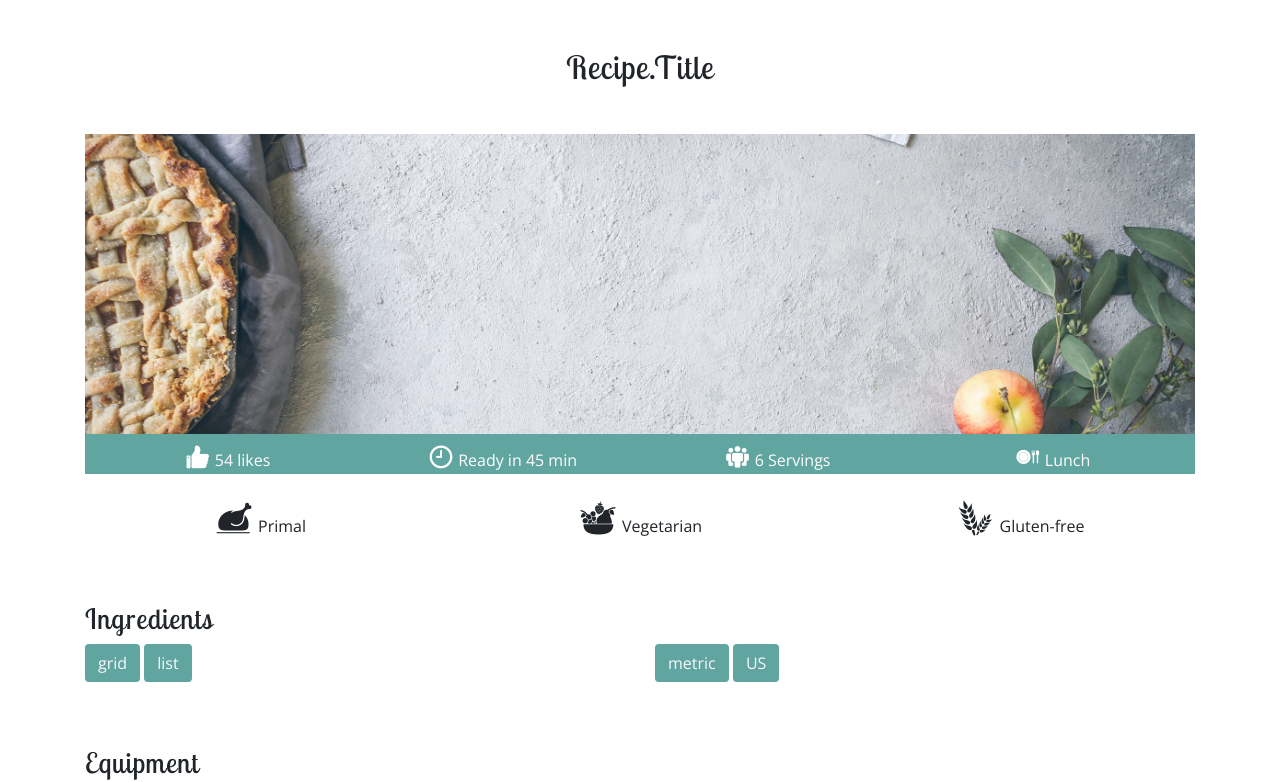
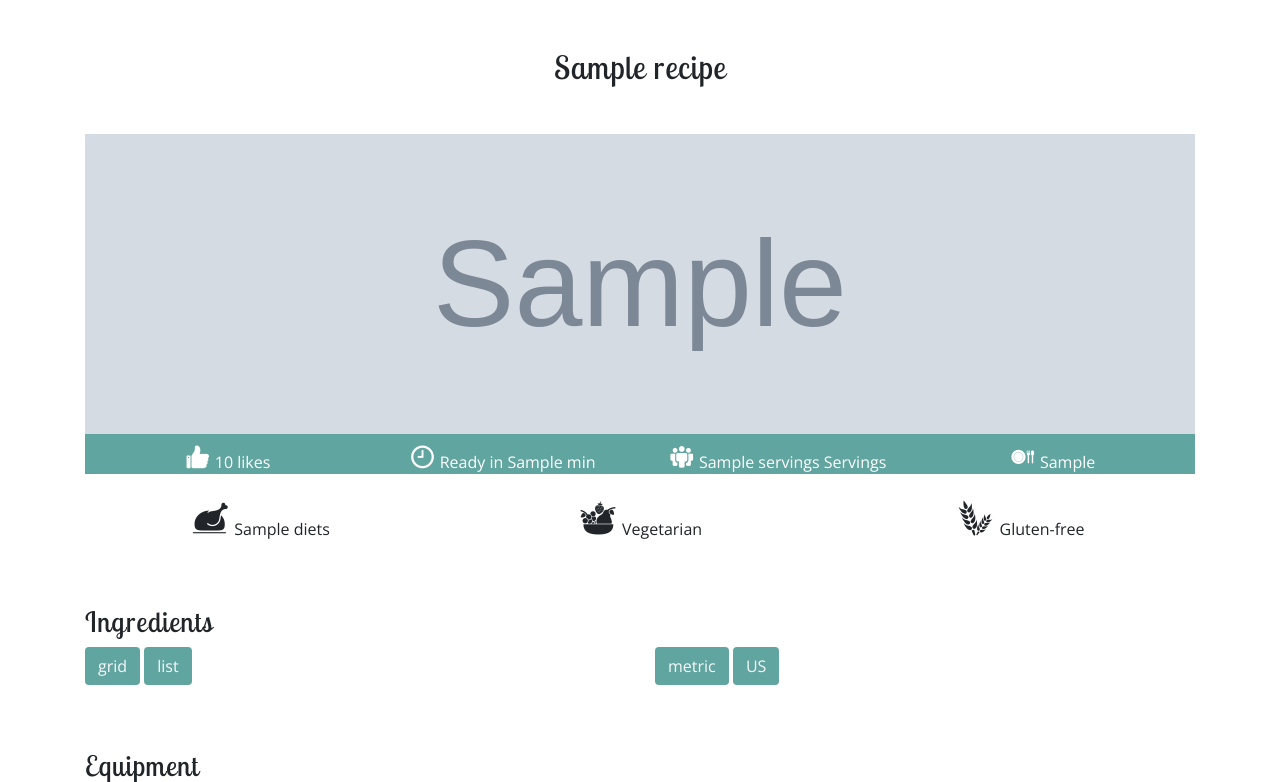
Before and after one commit to Camila-Ribeiro/My-Cookbook_Milestone-Project, a Flask app: page /recipe_details in a window 1280 px wide. Shown: the part 56-838 px from the top of the page. Run offline with Flask 2, Linux system fonts and the light colour scheme; grey boxes marked "Sample" are stand-in pictures; a database or web service that is not in the repository returns one stand-in record (values such as "Sample title"); data that the repository does not hold is empty; some libraries are stand-ins or nearby versions.

Commit message:
refactored recipe_details func on app.py, added jinja template to recipes.html and added styles to css.

```diff
--- a/app.py
+++ b/app.py
@@ -49,6 +49,15 @@ def get_allRecipes():
     return render_template('all-recipes.html', types=types)
 
 
+@app.route('/recipe_details', methods=['GET'])
+def recipe_details():
+    res = requests.get(
+        'https://api.spoonacular.com/recipes/random?number=10&apiKey='+api_key+'')
+    obj = res.json()
+    details = obj['recipes']
+    return render_template('recipe-details.html', details=details)
+
+
 @app.route('/get_signIn')
 def get_signIn():
     return render_template('sign-in.html')
@@ -63,11 +72,6 @@ def add_recipes():
 @app.route('/my_recipes', methods=['GET'])
 def my_recipes():
     return render_template('my-recipes.html')
-
-
-@app.route('/recipe_details', methods=['GET'])
-def recipe_details():
-    return render_template('recipe-details.html')
 
 
 @app.route('/get_register')
--- a/static/css/styles.css
+++ b/static/css/styles.css
@@ -135,7 +135,6 @@ img.on-inview {
 .recipe-form {
   width: 700px;
 }
-/* --------------------- overwrite bootstrap */
 .container-fluid {
   margin-left: 0px;
   padding-left: 0px;
@@ -153,6 +152,9 @@ img.on-inview {
   display: block;
   margin: 0 auto;
   width: 500px;
+}
+i:before {
+  vertical-align: middle;
 }
 
 /* -- https://codepen.io/cbracco/pen/qnduh -- */
--- a/templates/recipe-details.html
+++ b/templates/recipe-details.html
@@ -3,32 +3,33 @@ content %}
 
 <body>
   <div class="container mt-5">
-    <h1 class="text-center mb-5">Recipe.Title</h1>
-    <img
-      src="../static/img/cooking.jpg"
-      class="img-recipe"
-      alt="Responsive image"
-    />
+    {% for detail in details %}
+    <h1 class="text-center mb-5">{{ detail.title }}</h1>
+    <img src="{{detail.image}}" class="img-recipe" alt="Responsive image" />
     <section class="recipe-info">
       <div class="row">
         <div class="col">
-          <p><i class="icofont-like"></i> 54 likes</p>
+          <p><i class="icofont-like"></i> {{ detail.aggregateLikes}} likes</p>
         </div>
         <div class="col">
-          <p><i class="icofont-clock-time"></i> Ready in 45 min</p>
+          <p>
+            <i class="icofont-clock-time"></i> Ready in {{ detail.readyInMinutes
+            }} min
+          </p>
         </div>
         <div class="col">
-          <p><i class="icofont-people"></i> 6 Servings</p>
+          <p><i class="icofont-people"></i> {{ detail.servings}} Servings</p>
         </div>
         <div class="col">
-          <p><i class="icofont-lunch"></i> Lunch</p>
+          <p><i class="icofont-lunch"></i> {{ detail.dishTypes[0]}}</p>
         </div>
       </div>
     </section>
+
     <section class="diets text-center mt-4">
       <div class="row">
         <div class="col">
-          <p><i class="icofont-chicken"></i> Primal</p>
+          <p><i class="icofont-chicken"></i> {{ detail.diets }}</p>
         </div>
         <div class="col">
           <p><i class="icofont-fruits"></i> Vegetarian</p>
@@ -38,6 +39,7 @@ content %}
         </div>
       </div>
     </section>
+    {% endfor %}
     <section class="ingredients mt-5">
       <h3>Ingredients</h3>
       <div class="row">
```
